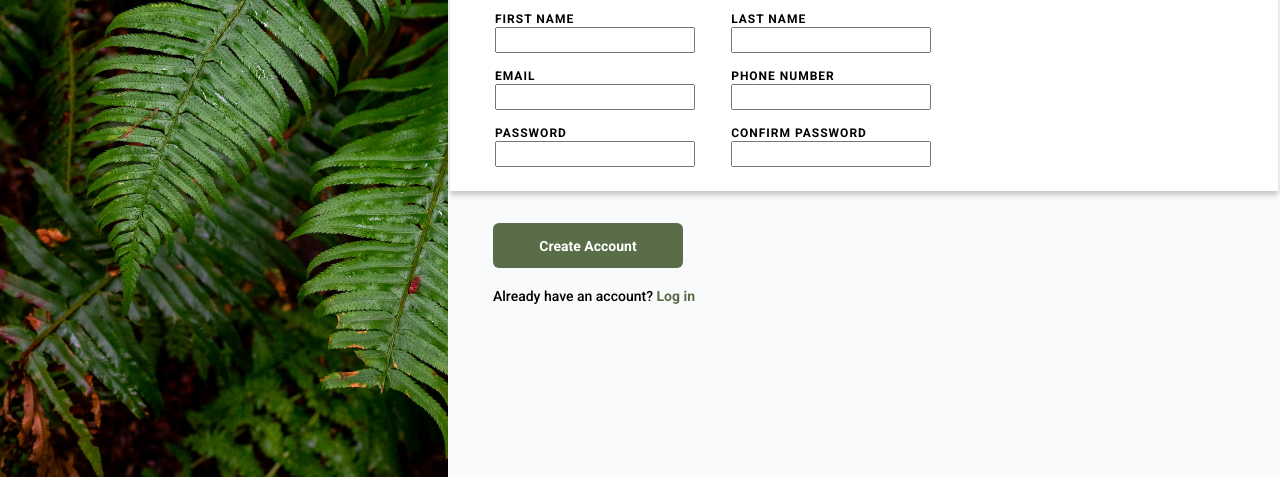
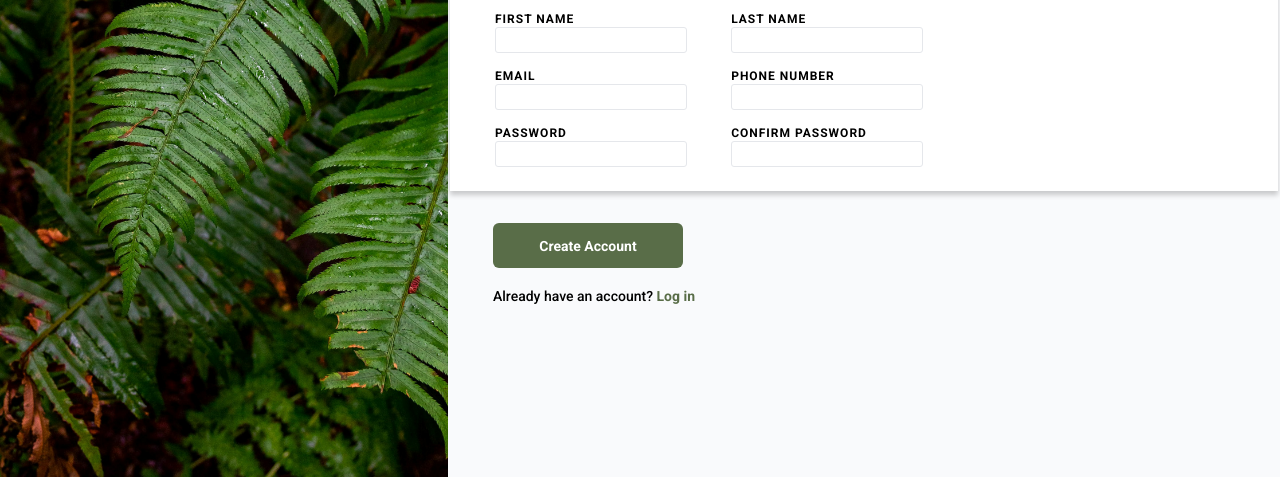
Before and after one commit to Argatmj/signup-form, a plain HTML site: page index.html in a window 1280 px wide. Shown: the part 323-800 px from the top of the page. Drawn offline with Linux system fonts and the light colour scheme.

Commit message:
Added input styles

```diff
--- a/style.css
+++ b/style.css
@@ -125,7 +125,10 @@ fieldset > p {
 
 input{
     width: 100%;
-    height: 20px;
+    height: 26px;
+    border: 1px solid #E5E7EB;
+    border-radius: 3px;
+    box-sizing: border-box;
 }
 
 .button{
@@ -158,6 +161,15 @@ a{
     text-decoration: none;
 }
 
-input:invalid{
-    /* border-color: red; */
+input:focus-visible{
+    border: 1px solid blue;
+    border-radius: 3px;
+    outline: none !important;
+    box-shadow: 3px 3px 5px rgba(0, 0, 0, 0.1);
 }
+
+
+input[type=password]:invalid:focus{
+    border: 1px solid red;
+    border-radius: 3px;
+}
```
